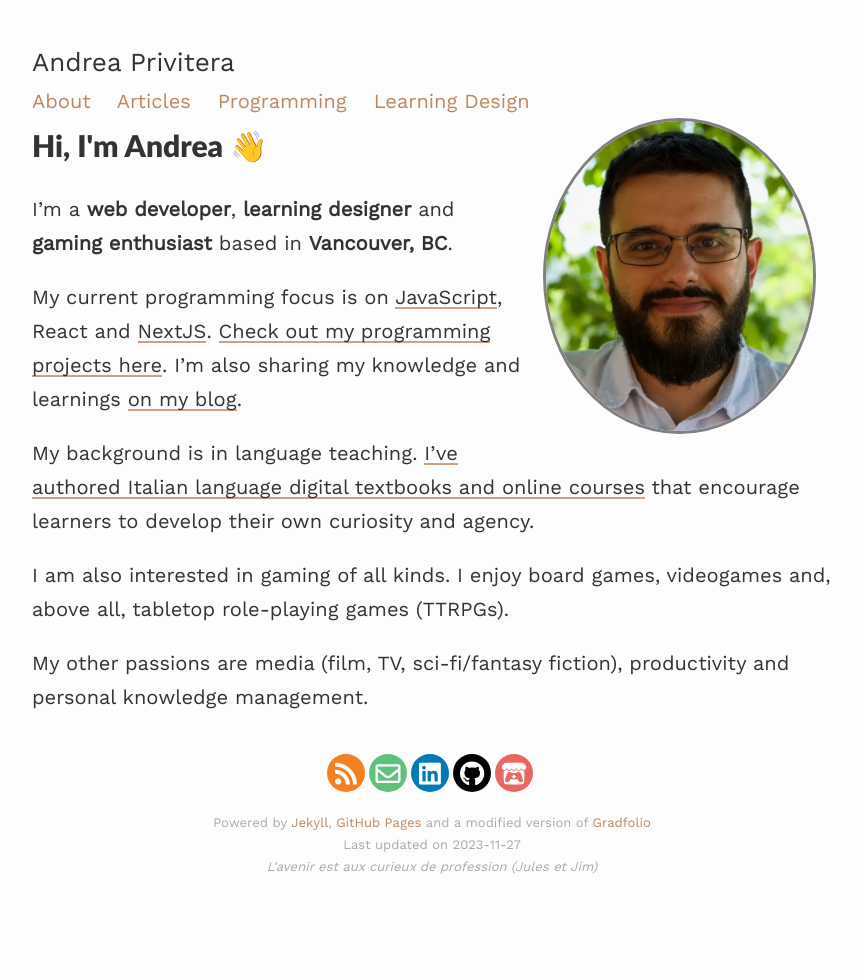
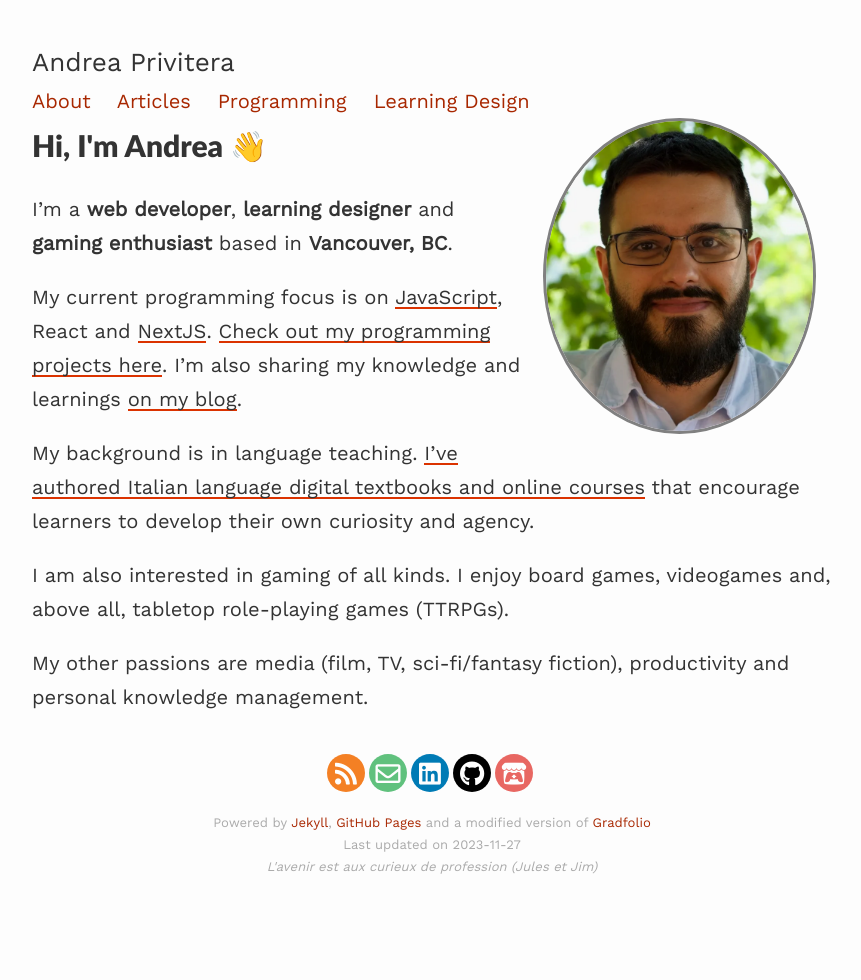
Before and after one commit to anprivitera/anprivitera.github.io, a Jekyll site: the page built from index.md, in a window 1280 px wide. Shown: the whole page, without its empty margins (208-1069 px from the left). Built offline with Jekyll 4.4.1, drawn with Linux system fonts in a browser that asks for light colours; nearby versions of some CDN libraries; emoji names are drawn with the system emoji font; comment, search, counter and statistics services are not loaded.

Commit message:
changed brand color to improve readability

```diff
--- a/assets/css/_sass/variables.scss
+++ b/assets/css/_sass/variables.scss
@@ -8,15 +8,15 @@ $spacing-unit: 30px;
 $light-gray: gray;
 $text-color: #333;
 $background-color: #fdfdfd;
-$brand-color: #c18560;
+$brand-color: #A82700;
 $projectbox-text: #1e2126;
 
 // Color scheme for light
 $body-bg: #fdfdfd;
-$projectbox: #e0996d;
+$projectbox: #A82700;
 $text-color: #333;
 
 // Color scheme for dark modes
 $body-bg-dark: #23272d;
-$projectbox-dark: lighten(#e0996d, 2%);
+$projectbox-dark: lighten(#A82700, 2%);
 $text-color-dark: #98a0ac;
```
